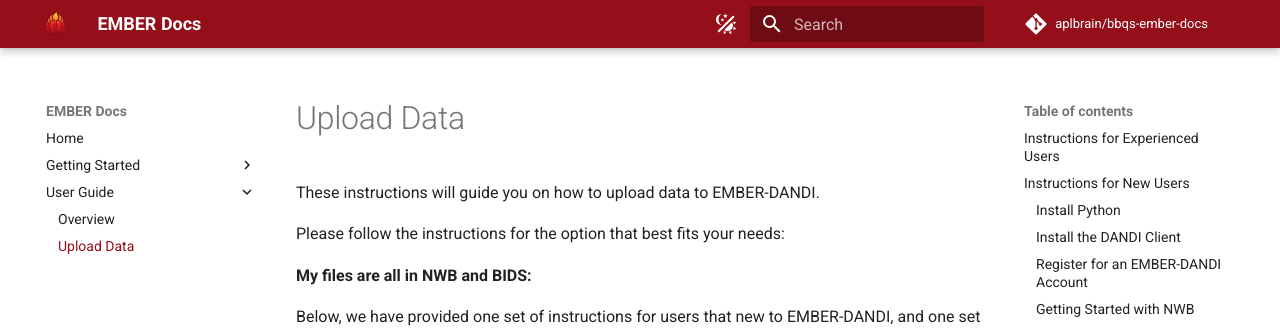
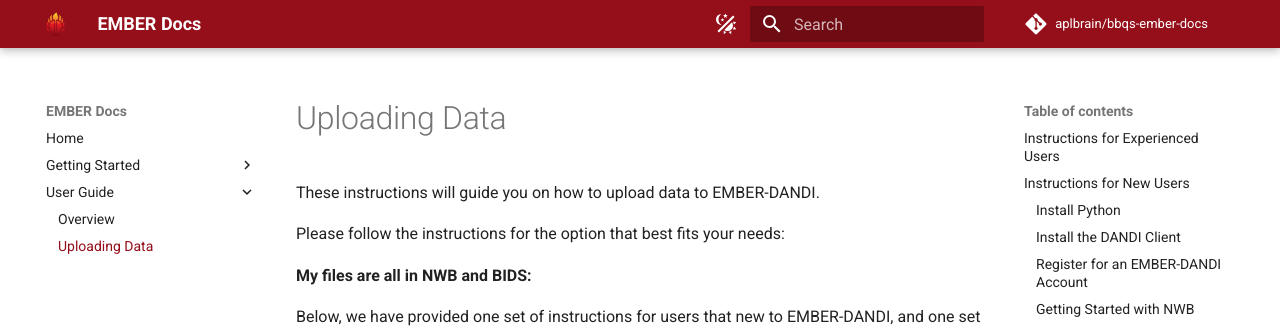
Before and after one commit to aplbrain/BBQS-EMBER-docs, an MkDocs documentation site: the page built from docs/user-guide/uploading-data.md, in a window 1280 px wide and 900 px high. Shown: the top 329 px of the window. Built offline with MkDocs 1.6.1 and Material for MkDocs 9.7.7, drawn with Linux system fonts in a browser that asks for light colours; comment, search, counter and statistics services are not loaded.

Commit message:
rename upload -> uploading for consistency

```diff
--- a/docs/user-guide/uploading-data.md
+++ b/docs/user-guide/uploading-data.md
@@ -1,4 +1,4 @@
-# Upload Data
+# Uploading Data
 
 These instructions will guide you on how to upload data to EMBER-DANDI.
 
```
